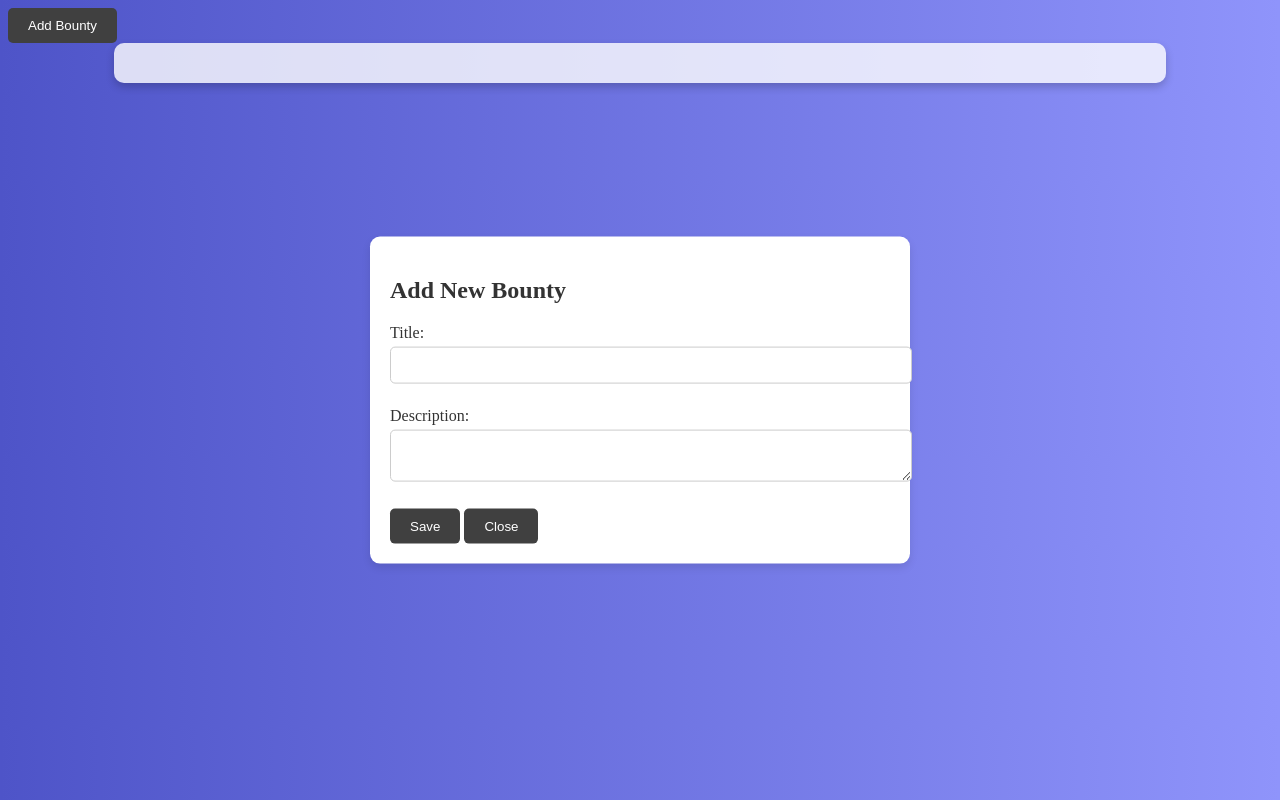
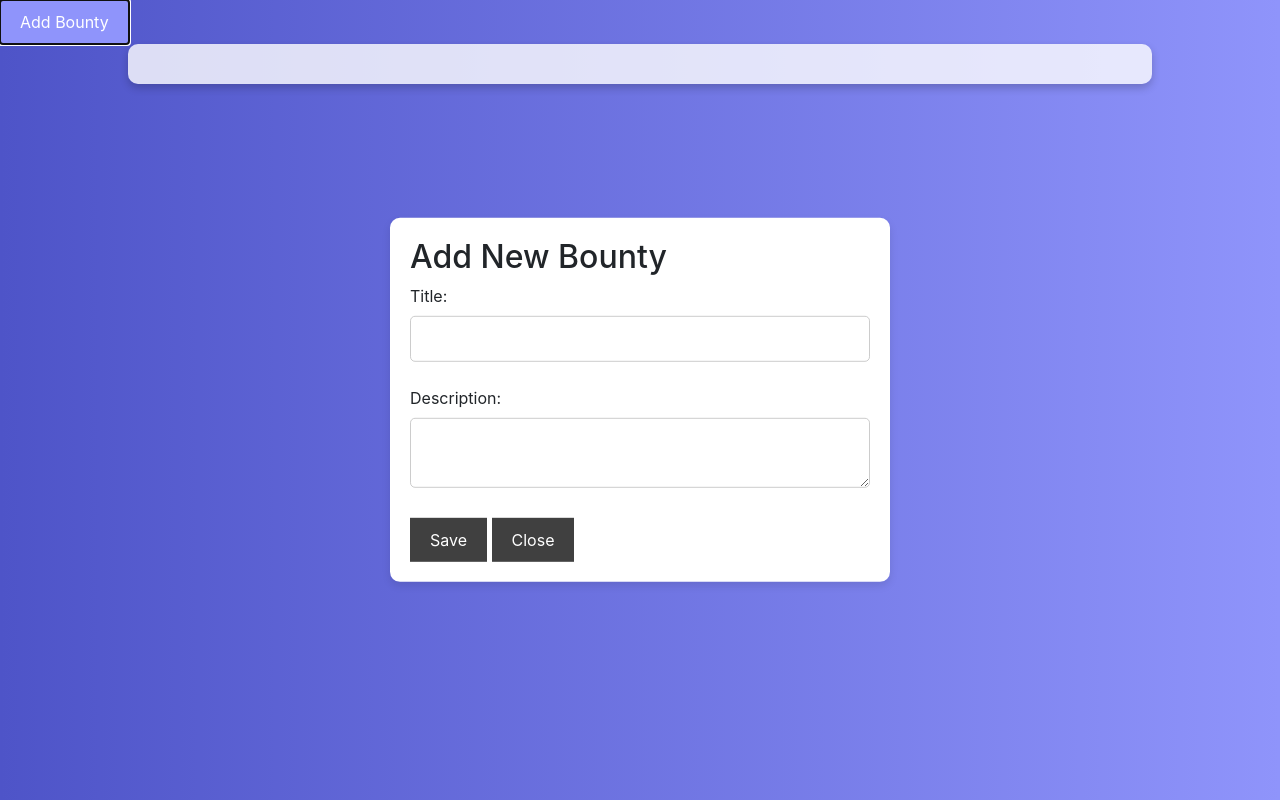
Before and after one commit to 2024-25-Allen-ISD-Computer-Science/3rd-period-isp-cs-forum-bounty-board, a plain HTML site: page index.html in a window 1280 px wide. Both pictures are taken after a click on the button "Add Bounty". Drawn offline with nearby package versions, Linux system fonts and the light colour scheme.

Commit message:
moved all the styles to a styles.css file and added fade in animation, added bootstrap for better looking styles

```diff
--- a/index.html
+++ b/index.html
@@ -3,75 +3,15 @@
 <head>
     <meta charset="UTF-8">
     <meta name="viewport" content="width=device-width, initial-scale=1.0">
-    <title>Hello World</title>
-    <style>
-        body {
-            background: linear-gradient(to right, #4e54c8, #8f94fb);
-            color: #333;
-            justify-content: center;
-            align-items: center;
-        }
-
-        button {
-            background-color: #404040;
-            color: white;
-            border: none;
-            padding: 10px 20px;
-            border-radius: 5px;
-            cursor: pointer;
-            transition: background-color 0.3s ease;
-        }
-
-        button:hover {
-            background-color: #8f94fb;
-        }
-
-        input, textarea {
-            width: 100%;
-            padding: 10px;
-            margin: 5px 0;
-            border: 1px solid #ccc;
-            border-radius: 5px;
-        }
-
-        #bountyModal {
-            max-width: 500px;
-            width: 100%;
-        }
-
-        .grid-container {
-            background-color: rgba(255, 255, 255, 0.8);
-            border-radius: 10px;
-            box-shadow: 0 4px 8px rgba(0, 0, 0, 0.2);
-            display: grid;
-            padding: 20px;
-            grid-template-columns: repeat(auto-fill, minmax(200px, 1fr));
-            gap: 20px;
-            width: 80%;
-            margin: 0 auto;
-
-        }
-
-        h1 {
-            margin: 0;
-            color: white;
-        }
-        .grid-item {
-            background-color: white;
-            padding: 20px;
-            border-radius: 10px;
-            box-shadow: 0 4px 8px rgba(0, 0, 0, 0.1);
-        }
-        .grid-item h2 {
-            margin-top: 0;
-        }
-    </style>
+    <title>Bounty Board</title>
+    <link rel="stylesheet" href="styles.css">
+    <link href="https://stackpath.bootstrapcdn.com/bootstrap/4.5.2/css/bootstrap.min.css" rel="stylesheet">
 </head>
 <body>
     <div style="flex: 1">
     <button id="addBountyBtn">Add Bounty</button>
 
-    <div id="bountyModal" style="display:none; position:fixed; top:50%; left:50%; transform:translate(-50%, -50%); background-color:white; padding:20px; border-radius:10px; box-shadow:0 4px 8px rgba(0, 0, 0, 0.1);">
+    <div id="bountyModal">
         <h2>Add New Bounty</h2>
         <label for="bountyTitle">Title:</label>
         <input type="text" id="bountyTitle" name="bountyTitle"><br><br>
--- /dev/null
+++ b/styles.css
@@ -0,0 +1,86 @@
+@keyframes fadeIn {
+    from {
+        opacity: 0;
+        transform: scale(0.95);
+    }
+    to {
+        opacity: 1;
+        transform: scale(1);
+    }
+}
+
+.grid-item {
+    animation: fadeIn 0.5s ease-in-out;
+}
+body {
+    background: linear-gradient(to right, #4e54c8, #8f94fb);
+    color: #333;
+    justify-content: center;
+    align-items: center;
+}
+
+button {
+    background-color: #404040;
+    color: white;
+    border: none;
+    padding: 10px 20px;
+    border-radius: 5px;
+    cursor: pointer;
+    transition: background-color 0.3s ease;
+}
+
+button:hover {
+    background-color: #8f94fb;
+}
+
+input, textarea {
+    width: 100%;
+    padding: 10px;
+    margin: 5px 0;
+    border: 1px solid #ccc;
+    border-radius: 5px;
+}
+
+#bountyModal {
+    max-width: 500px;
+    width: 100%;
+}
+
+.grid-container {
+    background-color: rgba(255, 255, 255, 0.8);
+    border-radius: 10px;
+    box-shadow: 0 4px 8px rgba(0, 0, 0, 0.2);
+    display: grid;
+    padding: 20px;
+    grid-template-columns: repeat(auto-fill, minmax(200px, 1fr));
+    gap: 20px;
+    width: 80%;
+    margin: 0 auto;
+
+}
+
+h1 {
+    margin: 0;
+    color: white;
+}
+.grid-item {
+    background-color: white;
+    padding: 20px;
+    border-radius: 10px;
+    box-shadow: 0 4px 8px rgba(0, 0, 0, 0.1);
+}
+.grid-item h2 {
+    margin-top: 0;
+}
+
+#bountyModal{
+    display:none;
+    position:fixed;
+    top:50%;
+    left:50%;
+    transform:translate(-50%, -50%);
+    background-color:white;
+    padding:20px;
+    border-radius:10px;
+    box-shadow:0 4px 8px rgba(0, 0, 0, 0.1);
+}
```
